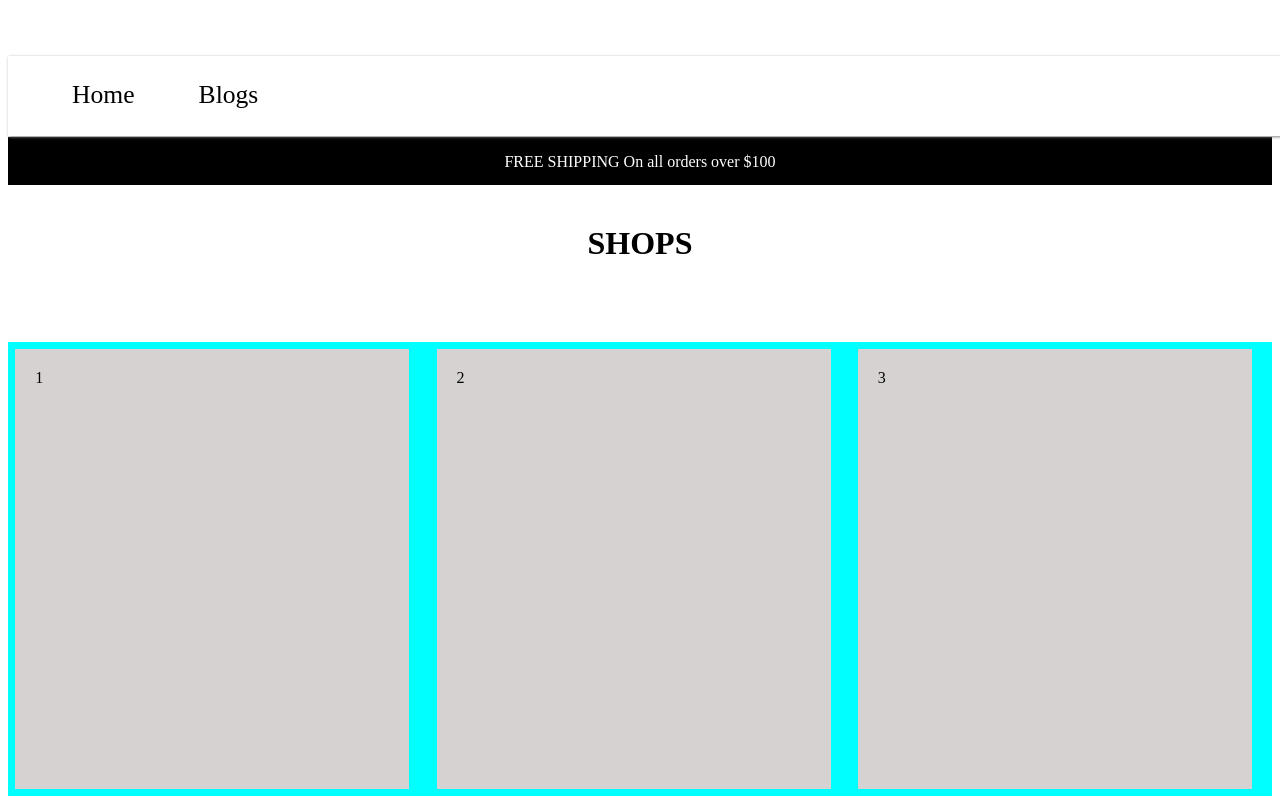
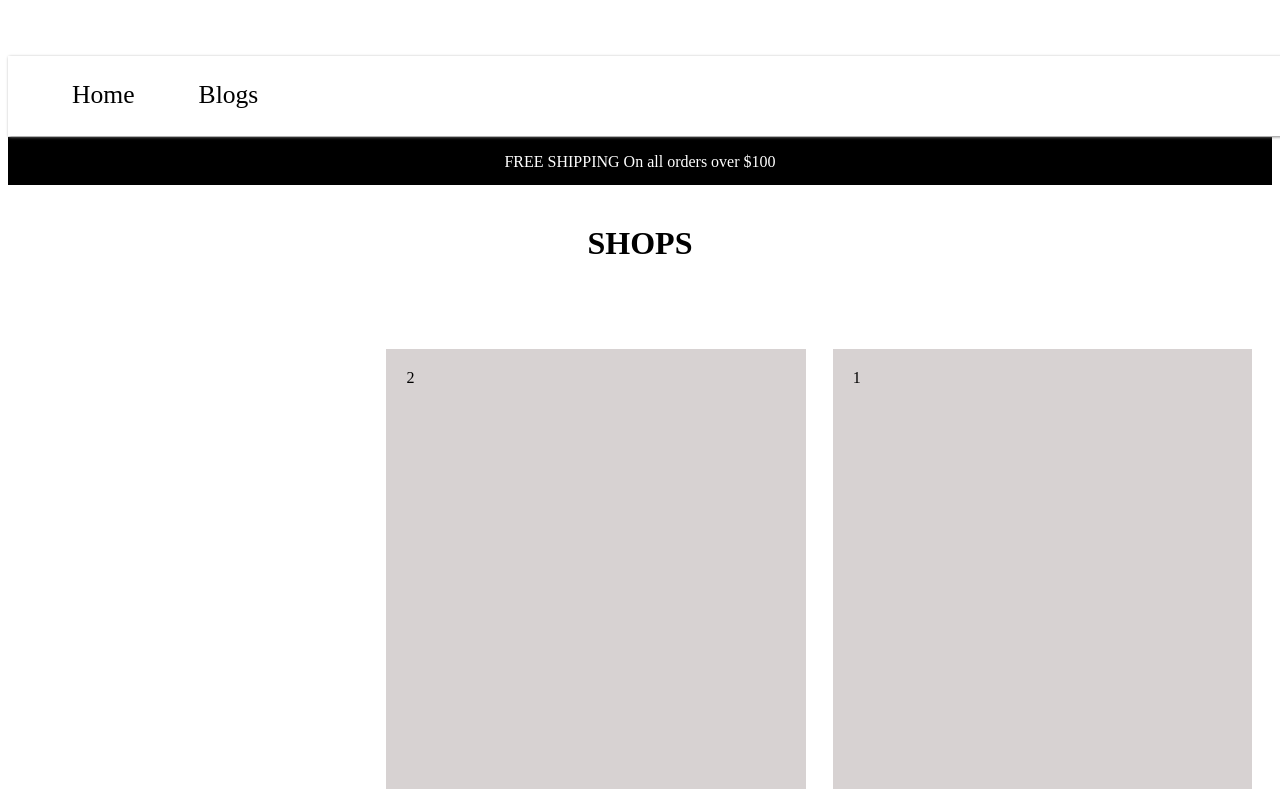
Before and after one commit to Vera25-O/clothline, a React (Create React App) app in the folder my-app/: page /fashion in a window 1280 px wide. Shown: the top 800 px of the page. Built offline with nearby package versions, Linux system fonts and the light colour scheme.

Commit message:
modified index.css

```diff
--- a/my-app/src/index.css
+++ b/my-app/src/index.css
@@ -116,9 +116,7 @@ h5 {
   margin-top: 5vh;
 }
 .container {
-  display: flex;
   margin-top: 10vh;
-  background-color:aqua;
   margin-bottom: 10vh;
 }
 
@@ -130,7 +128,7 @@ h5 {
   padding: 20px;
   height: 50vh;
   width: 30%;
-
+  float: right;
 }
 /* blog css */
 .flex-container {
```
